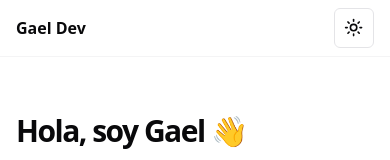
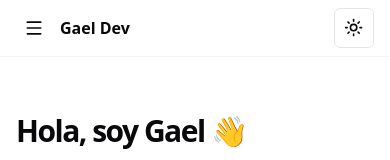
Before and after one commit to gaxl-1/Portafolio, a Next.js app: page / in a window 390 px wide. Shown: the top 160 px of the page. Built offline with nearby package versions, Linux system fonts and the light colour scheme.

Commit message:
Fix mobile navigation: implement hamburger menu

```diff
--- a/components/navbar.tsx
+++ b/components/navbar.tsx
@@ -2,6 +2,8 @@
 
 import Link from "next/link"
 import { usePathname } from "next/navigation"
+import { useState } from "react"
+import { Menu, X } from "lucide-react"
 import { cn } from "@/lib/utils"
 import { ModeToggle } from "@/components/mode-toggle"
 
@@ -26,10 +28,12 @@ const navItems = [
  */
 export function Navbar() {
     const pathname = usePathname()
+    const [isMobileMenuOpen, setIsMobileMenuOpen] = useState(false)
 
     return (
         <header className="sticky top-0 z-50 w-full border-b border-border/40 bg-background/95 backdrop-blur supports-[backdrop-filter]:bg-background/60">
             <div className="container flex h-14 max-w-screen-2xl items-center justify-between px-4 md:px-8">
+                {/* Desktop Logo & Nav */}
                 <div className="mr-4 hidden md:flex">
                     <Link href="/" className="mr-6 flex items-center space-x-2">
                         <span className="hidden font-bold sm:inline-block">Gael Dev</span>
@@ -50,17 +54,43 @@ export function Navbar() {
                     </nav>
                 </div>
 
-                {/* Mobile Menu Placeholder - keeping it simple for now */}
-                <div className="flex md:hidden">
+                {/* Mobile Menu Button & Logo */}
+                <div className="flex flex-1 items-center md:hidden">
+                    <button
+                        className="mr-2 p-2 hover:bg-accent rounded-md"
+                        onClick={() => setIsMobileMenuOpen(!isMobileMenuOpen)}
+                        aria-label="Toggle menu"
+                    >
+                        {isMobileMenuOpen ? <X className="h-5 w-5" /> : <Menu className="h-5 w-5" />}
+                    </button>
                     <span className="font-bold">Gael Dev</span>
                 </div>
 
-                <div className="flex flex-1 items-center justify-end space-x-2">
-                    <nav className="flex items-center">
-                        <ModeToggle />
+                <div className="flex items-center justify-end space-x-2">
+                    <ModeToggle />
+                </div>
+            </div>
+
+            {/* Mobile Navigation Dropdown */}
+            {isMobileMenuOpen && (
+                <div className="md:hidden border-b bg-background/95 backdrop-blur">
+                    <nav className="flex flex-col space-y-4 p-4">
+                        {navItems.map((item) => (
+                            <Link
+                                key={item.href}
+                                href={item.href}
+                                className={cn(
+                                    "text-sm font-medium transition-colors hover:text-primary",
+                                    pathname === item.href ? "text-foreground" : "text-foreground/60"
+                                )}
+                                onClick={() => setIsMobileMenuOpen(false)}
+                            >
+                                {item.name}
+                            </Link>
+                        ))}
                     </nav>
                 </div>
-            </div>
+            )}
         </header>
     )
 }
```
